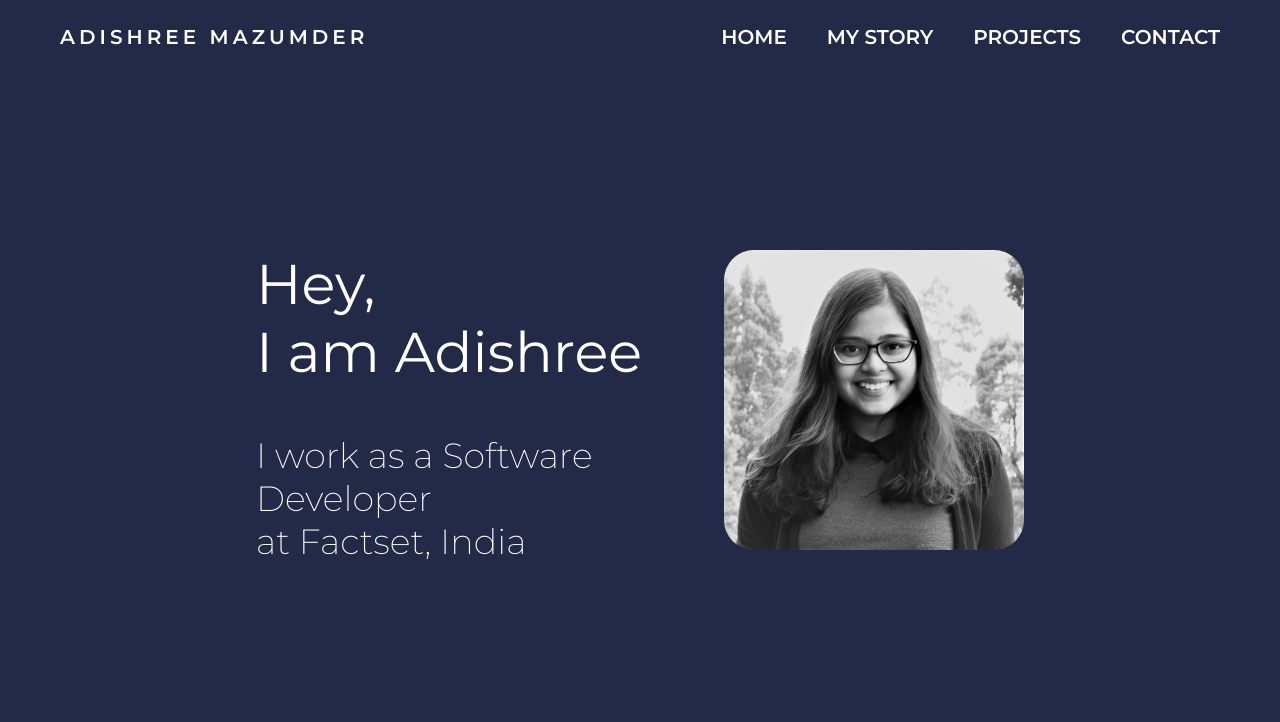
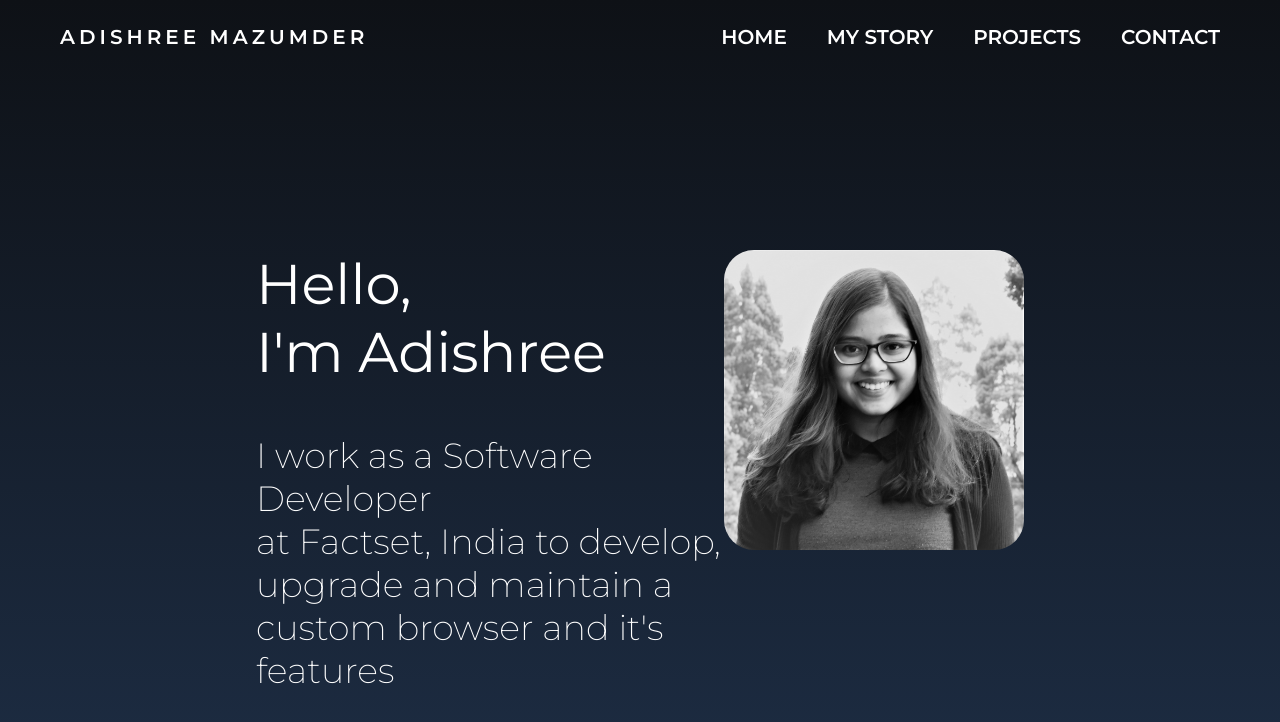
Before and after one commit to AdishreeM/adishreem.github.io, a plain HTML site: page index.html in a window 1280 px wide. Drawn offline with Linux system fonts and the light colour scheme.

Commit message:
Added icon. Changed css and hello message

```diff
--- a/index.html
+++ b/index.html
@@ -3,7 +3,8 @@
    <head>
       <meta charset="UTF-8" />
       <meta name="viewport" content="width=device-width, initial-scale=1.0" />
-      <title>Document</title>
+      <title>Adishree Mazumder</title>
+      <link rel='icon' type='image/png' href='favicon.png' />
       <link rel="stylesheet" href="main.css" />
    </head>
    <body>
@@ -19,9 +20,9 @@
       <div class="section">
          <div class="banner">
             <div class="banner__text">
-               <div class="banner__primary">Hey,<br>I am Adishree</div>
+               <div class="banner__primary">Hello,<br>I'm Adishree</div>
                <div class="banner__secondary">
-                  I work as a Software Developer<br>at Factset, India
+                  I work as a Software Developer<br>at Factset, India to develop, upgrade and maintain a custom browser and it's features
                </div>
             </div>
             <img src="images/profile_pic.jpg" class="banner__image" />
--- a/main.scss
+++ b/main.scss
@@ -17,7 +17,7 @@ body {
     font-family: 'Montserrat', sans-serif;
     font-size: 20px;
 
-    background-color: #232a47;
+    background-image: linear-gradient(to bottom, rgba(14,17,22,1), rgba(29,45,68,1))
 }
 
 .navbar {
```
Also changed, not shown: favicon.ico (added), favicon.png (added), main.css, 1 other file.
